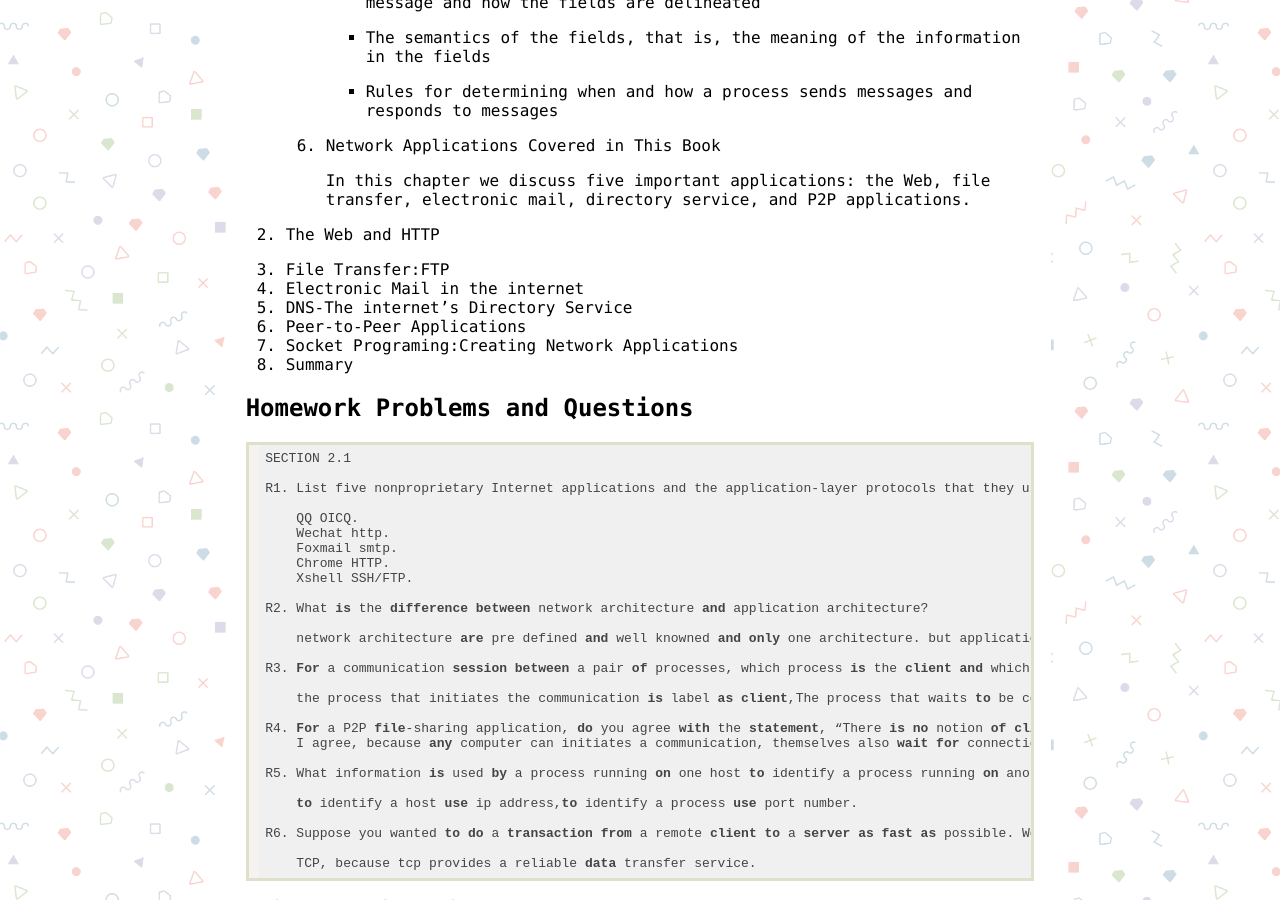
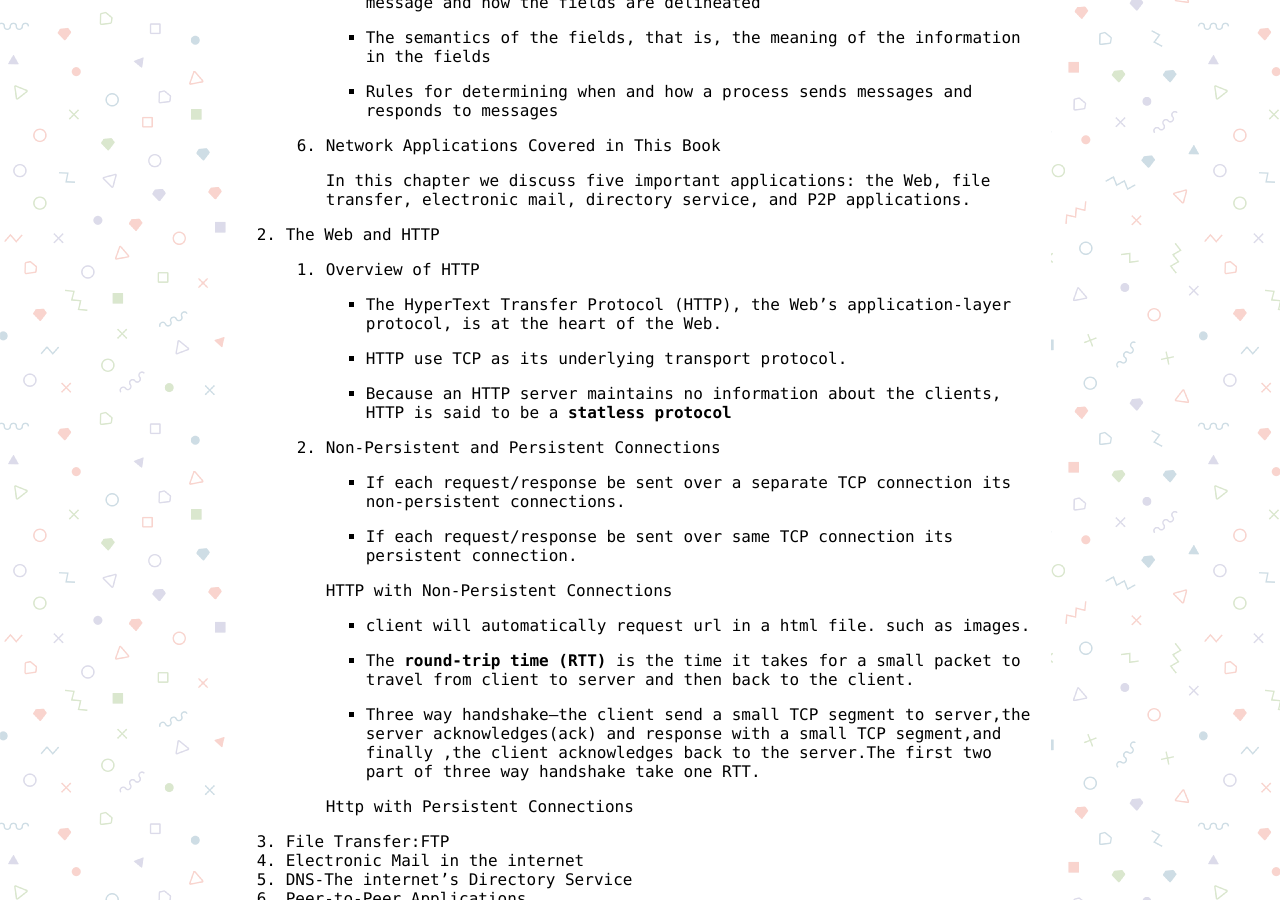
Before and after one commit to MannixSuo/docs, a Jekyll site: the page built from _posts/2019-10-16-Application Layer.md, in a window 1280 px wide and 900 px high, scrolled down 2666 px. Built offline with Jekyll 4.4.1, drawn with Linux system fonts in a browser that asks for light colours.

Commit message:
Update 2019-10-16-Application Layer.md

```diff
--- a/_posts/2019-10-16-Application Layer.md
+++ b/_posts/2019-10-16-Application Layer.md
@@ -115,6 +115,31 @@ use_math: true
 
 2. The Web and HTTP
 
+    1. Overview of HTTP
+
+        * The HyperText Transfer Protocol (HTTP), the Web’s application-layer protocol, is at the heart of the Web.
+
+        * HTTP use TCP as its underlying transport protocol.
+
+        * Because an HTTP server maintains no information about the clients, HTTP is said to be a **statless protocol**
+
+    2. Non-Persistent and Persistent Connections
+
+        * If each request/response be sent over a separate TCP connection its non-persistent connections.
+
+        * If each request/response be sent over same TCP connection its persistent connection.
+
+        HTTP with Non-Persistent Connections
+
+        * client will automatically request url in a html file. such as images.
+
+        * The **round-trip time (RTT)** is the time it takes for a small packet to travel from client to server and then back to the client.
+
+        * Three way handshake--the client send a small TCP segment to server,the server acknowledges(ack) and response with a small TCP segment,and finally ,the client acknowledges back to the server.The first two part of three way handshake take one RTT.
+
+        Http with Persistent Connections
+
+
 3. File Transfer:FTP
 4. Electronic Mail in the internet
 5. DNS-The internet's Directory Service
```
